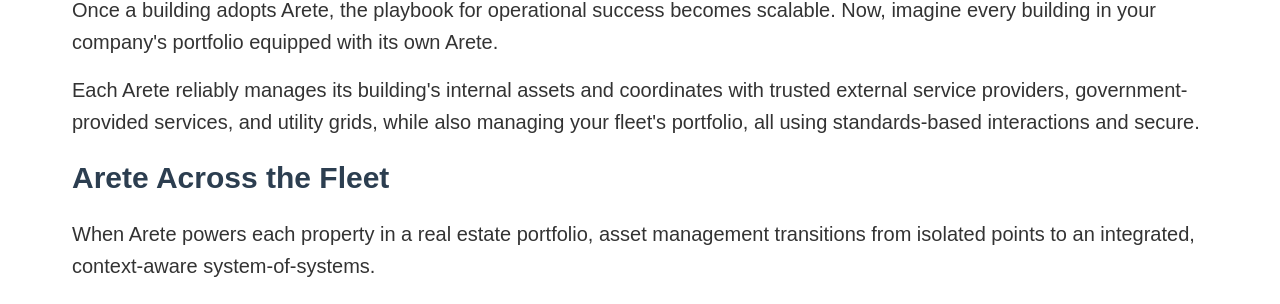
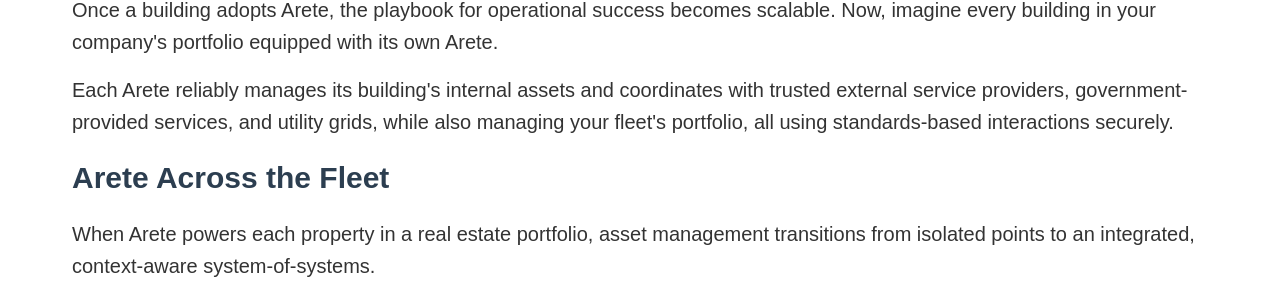
Before and after one commit to project-arete/website, a Jekyll site: the page buildings.html, which Jekyll copies as it is, in a window 1280 px wide and 900 px high, scrolled down 1300 px. Shown: the part 181-485 px from the top of the window. Built offline with Jekyll 4.4.1, drawn with Linux system fonts in a browser that asks for light colours.

Commit message:
Update buildings.html

```diff
--- a/buildings.html
+++ b/buildings.html
@@ -47,7 +47,7 @@
         <section>
             <h2>If All Buildings Used Arete...</h2>
             <p>Once a building adopts Arete, the playbook for operational success becomes scalable. Now, imagine every building in your company's portfolio equipped with its own Arete.</p>
-            <p>Each Arete reliably manages its building's internal assets and coordinates with trusted external service providers, government-provided services, and utility grids, while also managing your fleet's portfolio, all using standards-based interactions and secure.</p>
+            <p>Each Arete reliably manages its building's internal assets and coordinates with trusted external service providers, government-provided services, and utility grids, while also managing your fleet's portfolio, all using standards-based interactions securely.</p>
         </section>
 
         <section>
```
